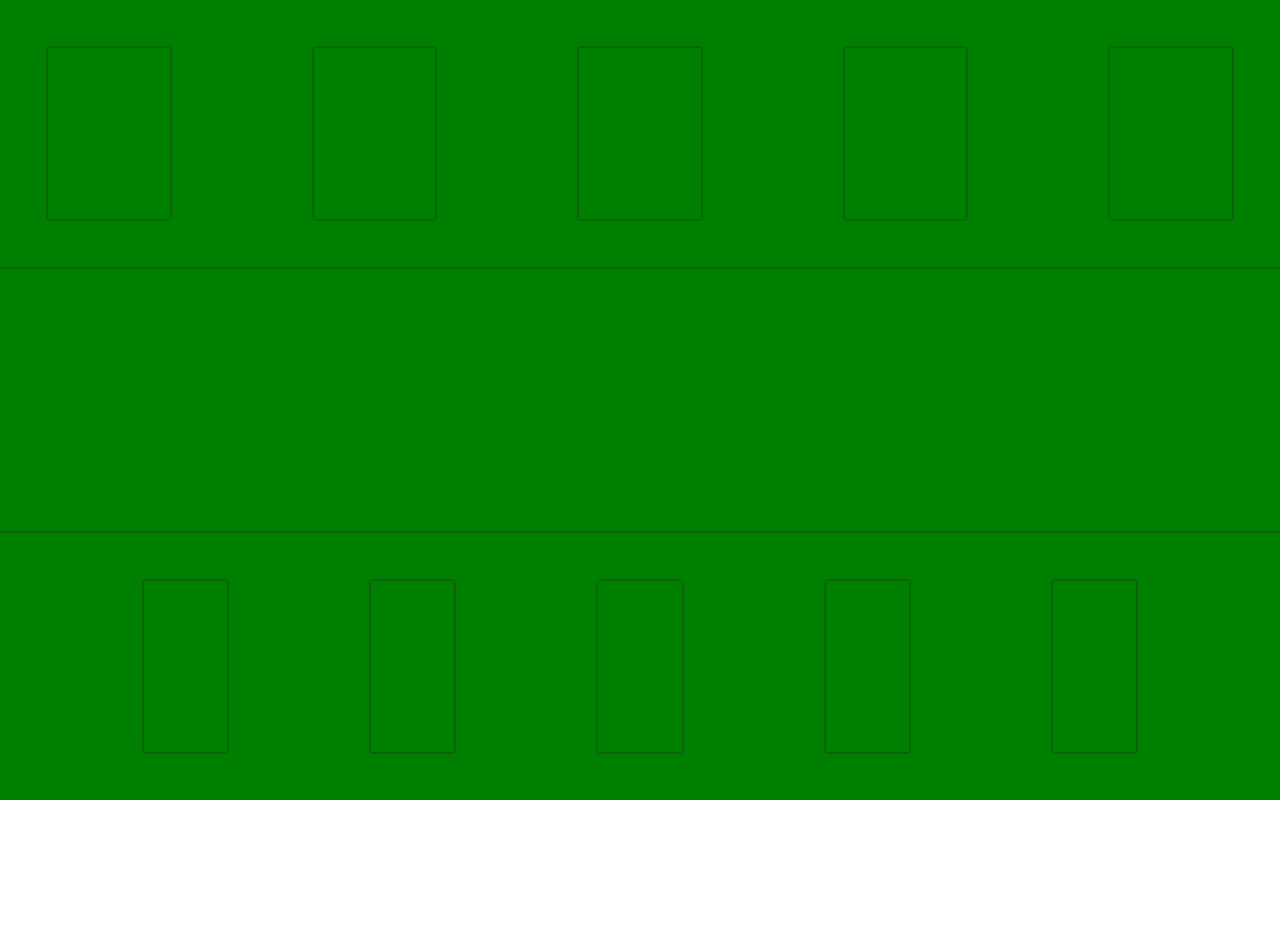
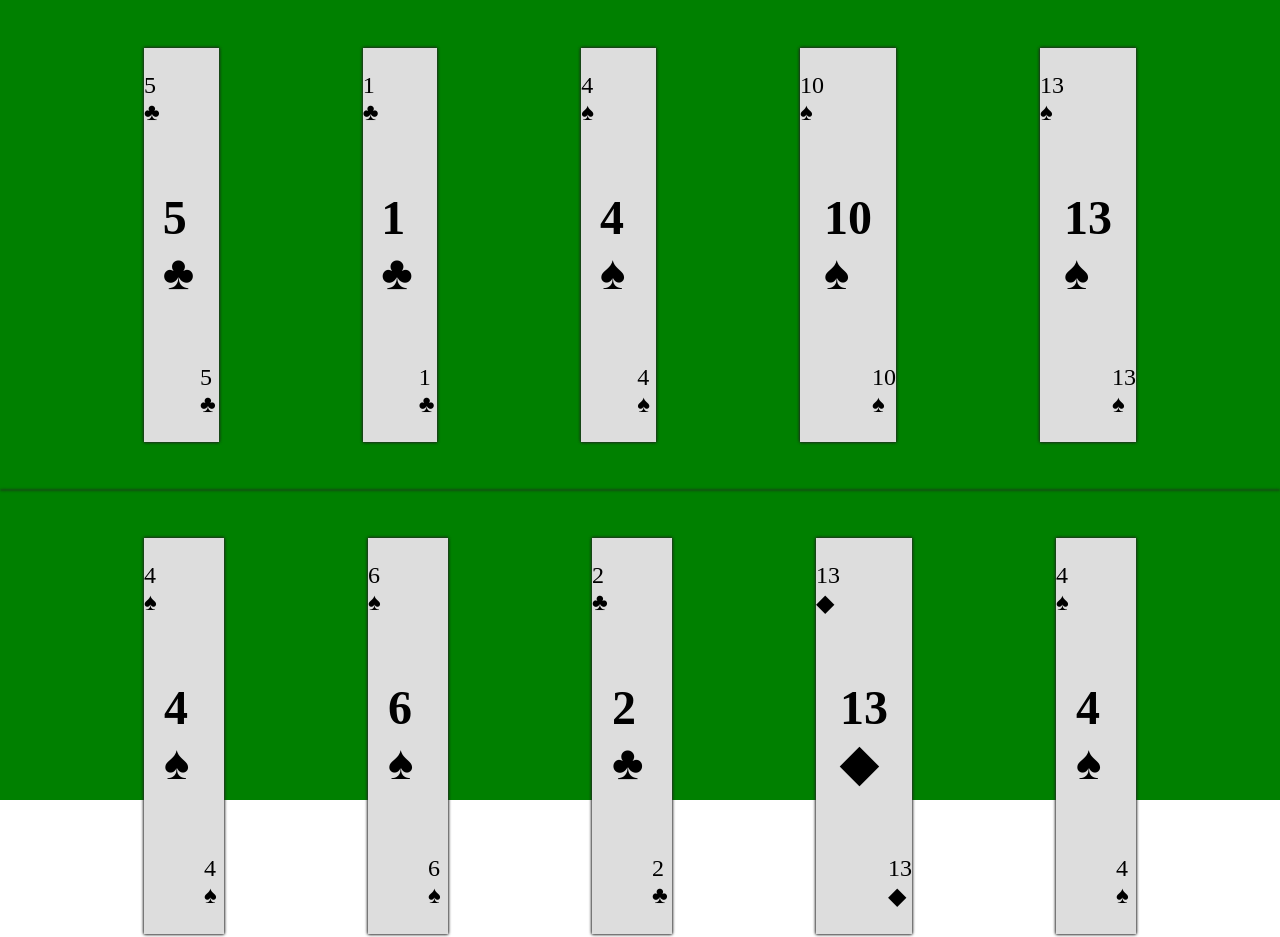
Before and after one commit to JohnsonBret/AdvancedClassTicTacToe, a website: page poker.html in a window 1280 px wide. Before the commit the page ends 800 px from the top, so only its background shows below. Drawn offline with Linux system fonts and the light colour scheme.

Commit message:
basic dealing and suit unicode characters appear

```diff
--- a/poker.html
+++ b/poker.html
@@ -25,5 +25,6 @@
             <div></div>
         </section>
     </main>
+    <script src="/poker.js"></script>
 </body>
 </html>
--- a/public/poker.css
+++ b/public/poker.css
@@ -22,7 +22,7 @@ main{
     grid-template-columns: repeat(5, 1fr);
     grid-template-rows: 1fr;
     column-gap: 9rem;
-    padding: 3rem;
+    padding: 3rem 9rem;
 }
 
 #space{
@@ -46,3 +46,29 @@ main{
 #player div, #dealer div{
     box-shadow: 0px 0px 3px #222222;
 }
+
+.cardContainer{
+    width: 100%;
+    height: 100%;
+
+    display: grid;
+    grid-template-columns: 1.5fr 3fr 1.5fr;
+    grid-row: 15% 70% 15%;
+    background-color: #DDDDDD;
+}
+
+.topSuit{
+    grid-column:1/2;
+    grid-row: 1/2;
+    font-size: 1.5rem;
+}
+.middleSuit{
+    grid-column: 2/3;
+    grid-row: 2/3;
+    font-size: 3rem;
+}
+.bottomSuit{
+    grid-column: 3/4;
+    grid-row: 3/4;
+    font-size: 1.5rem;
+}
--- /dev/null
+++ b/public/poker.js
@@ -0,0 +1,110 @@
+// 1. each card has a suit - spades, clubs, diamonds, hearts
+// 2. each suit has 13
+// How do we represent this data?
+
+const cards = [
+"S 1", "S 2","S 3","S 4","S 5","S 6","S 7","S 8","S 9","S 10","S 11","S 12","S 13",
+"C 1", "C 2","C 3","C 4","C 5","C 6","C 7","C 8","C 9","C 10","C 11","C 12","C 13",
+"D 1", "D 2","D 3","D 4","D 5","D 6","D 7","D 8","D 9","D 10","D 11","D 12","D 13",
+"H 1", "H 2","H 3","H 4","H 5","H 6","H 7","H 8","H 9","H 10","H 11","H 12","H 13",
+];
+
+let dealtCards = [];
+
+let dealerHand = [];
+let playerHand = [];
+
+const clubs = "&#9827;";
+const spades = "&#9824;";
+const hearts = "&#9829;";
+const diamonds = "&#9670;";
+
+function getSuitUnicode(suit)
+{
+    if(suit == "S")
+    {
+        return spades;
+    }
+    else if(suit == "C")
+    {
+        return clubs;
+    }
+    else if(suit == "H")
+    {
+        return hearts;
+    }
+    else{
+        return diamonds;
+    }
+}
+
+function createCardElement(selectedCard)
+{
+    let split = selectedCard.split(" ");
+
+    let suit = getSuitUnicode(split[0]);
+    let cardNumber = split[1];
+
+    let cardContainer = document.createElement("div");
+    let topSuitNumber = document.createElement("p");
+    let middleSuitNumber = document.createElement("h2");
+    let bottomSuitNumber = document.createElement("p");
+
+    topSuitNumber.innerHTML = `${cardNumber} ${suit}`;
+    middleSuitNumber.innerHTML = `${cardNumber} ${suit}`;
+    bottomSuitNumber.innerHTML = `${cardNumber} ${suit}`;
+
+    topSuitNumber.classList.add("topSuit");
+    middleSuitNumber.classList.add("middleSuit");
+    bottomSuitNumber.classList.add("bottomSuit");
+    cardContainer.classList.add("cardContainer");
+
+    cardContainer.appendChild(topSuitNumber);
+    cardContainer.appendChild(middleSuitNumber);
+    cardContainer.appendChild(bottomSuitNumber);
+
+    return cardContainer;
+}
+
+function addCardToHand(cardElement, iCurrent)
+{
+    if(iCurrent < 5)
+    {
+        let dealerHandSection = document.getElementById("dealer");
+        dealerHandSection.children[iCurrent].appendChild(cardElement);
+    }
+    else{
+        let playerHandSection = document.getElementById("player");
+        playerHandSection.children[iCurrent - 5].appendChild(cardElement);
+    }
+}
+
+function dealHand()
+{
+    for(let i = 0; i < 10; i++)
+    {
+        //random card from cards?
+        let selectedCard = cards[Math.floor(Math.random() * 52)];
+        console.log(`Dealt card-> ${selectedCard}`);
+
+        //What should happen if we randomly get a card that has already been dealt?
+        let result = dealtCards.find((dealtCard)=>{
+            if(dealtCard == selectedCard){
+                console.log(`Selected Card ${selectedCard} is already dealt!`);
+                return true;
+            }
+        });
+
+        if(result === true)
+        {
+            console.log("Find a new card -> Go to the next loop Cycle");
+            continue;
+        }
+
+        dealtCards.push(selectedCard);
+        let cardElement = createCardElement(selectedCard);
+        addCardToHand(cardElement, i);
+    }
+}
+
+dealHand();
```
